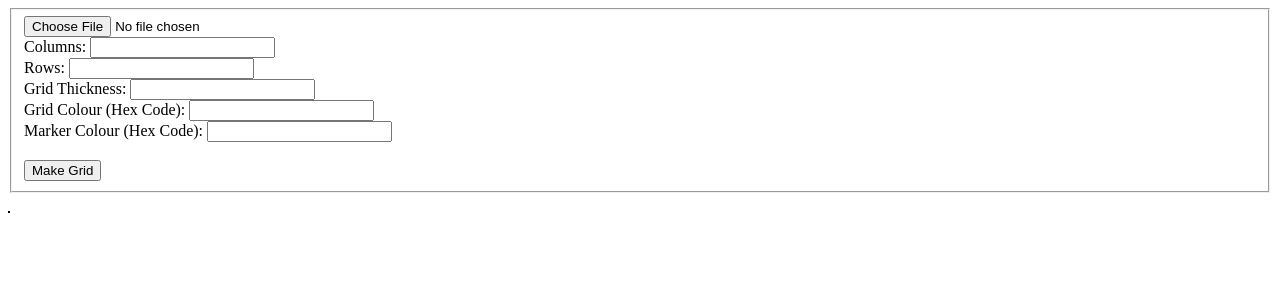
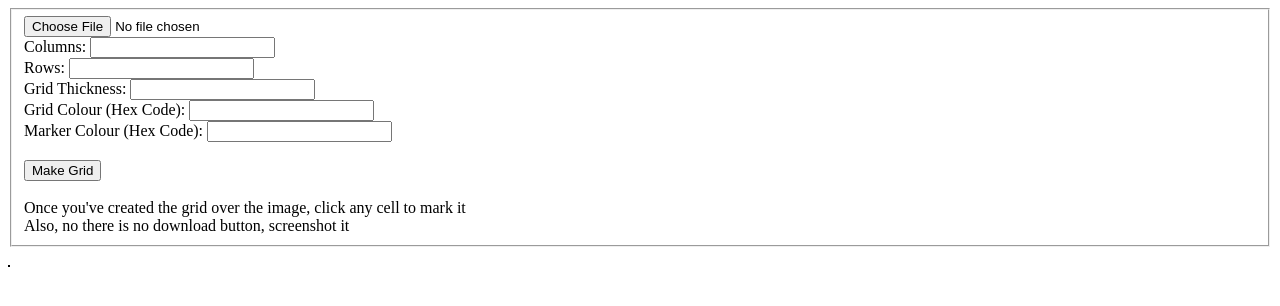
Before and after one commit to cjhGeo/Grid-maker, a plain HTML site: page index.html in a window 1280 px wide. Drawn offline with Linux system fonts and the light colour scheme.

Commit message:
Update index.html
Added instructions

```diff
--- a/index.html
+++ b/index.html
@@ -35,6 +35,12 @@
         <br>
 
         <input type="button" name="Grid" id="loadGridBtn" value="Make Grid" onclick="loadGrid()">
+
+        <br>
+        <br>
+
+        <div>Once you've created the grid over the image, click any cell to mark it</div>
+        <div>Also, no there is no download button, screenshot it</div>
     </fieldset>
 
     <br>
```
